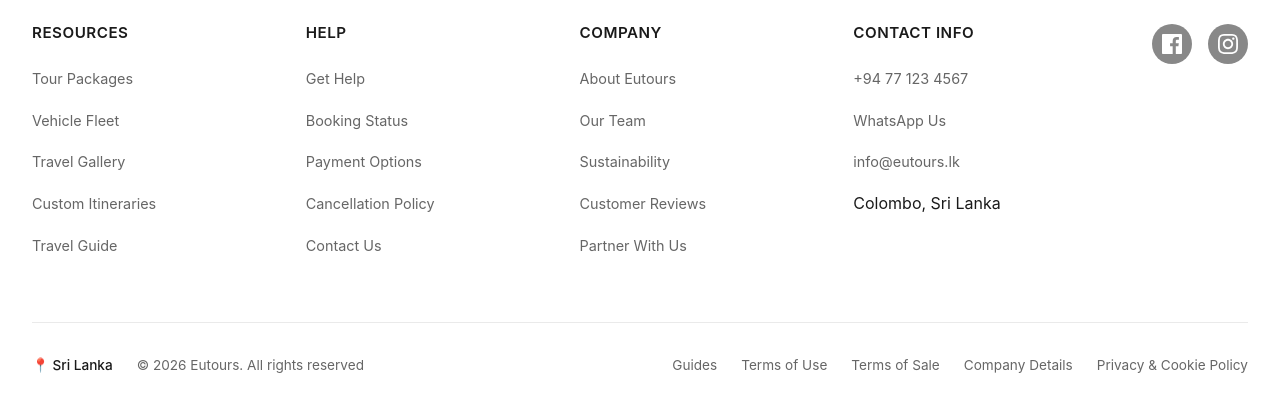
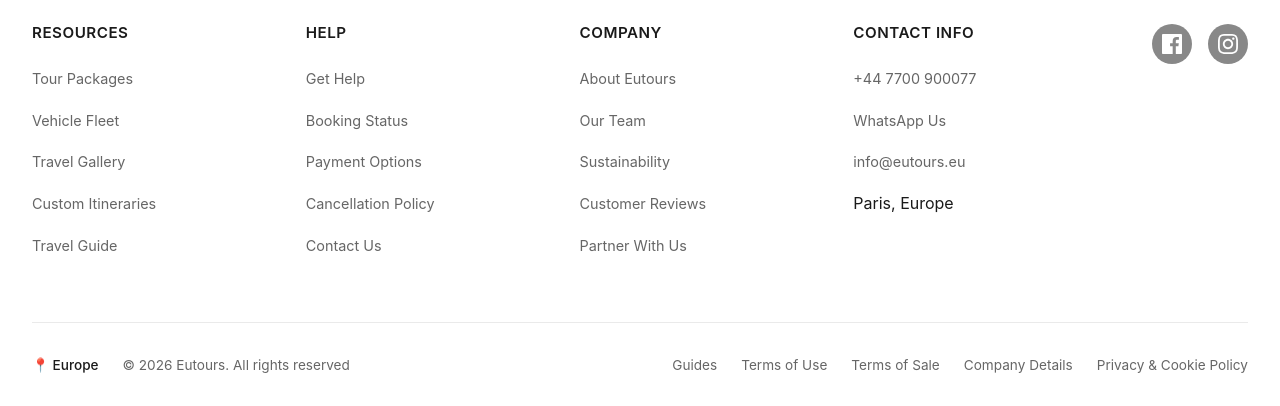
Before and after one commit to AMGRPrabhatha/eutours, a React (Vite) app: page /region/france in a window 1280 px wide. Shown: the part 2912-3318 px from the top of the page. Built offline with nearby package versions, Linux system fonts and the light colour scheme.

Commit message:
Update footer contact info and location to Europe

```diff
--- a/src/components/layout/Footer.jsx
+++ b/src/components/layout/Footer.jsx
@@ -39,10 +39,10 @@
           <div className="footer-column contact-column">
             <h4 className="footer-heading">CONTACT INFO</h4>
             <ul className="footer-links">
-              <li><a href="tel:+94771234567">+94 77 123 4567</a></li>
+              <li><a href="tel:+447700900077">+44 7700 900077</a></li>
               <li><a href="#">WhatsApp Us</a></li>
-              <li><a href="mailto:info@eutours.lk">info@eutours.lk</a></li>
-              <li className="location-text" style={{ marginTop: '1rem', color: '#1a1a1a' }}>Colombo, Sri Lanka</li>
+              <li><a href="mailto:info@eutours.eu">info@eutours.eu</a></li>
+              <li className="location-text" style={{ marginTop: '1rem', color: '#1a1a1a' }}>Paris, Europe</li>
             </ul>
           </div>
 
@@ -60,7 +60,7 @@
 
         <div className="footer-bottom-bar">
           <div className="footer-bottom-left">
-            <span className="location-pin">📍 Sri Lanka</span>
+            <span className="location-pin">📍 Europe</span>
             <span className="copyright">© 2026 Eutours. All rights reserved</span>
           </div>
           <div className="footer-bottom-right">
```
